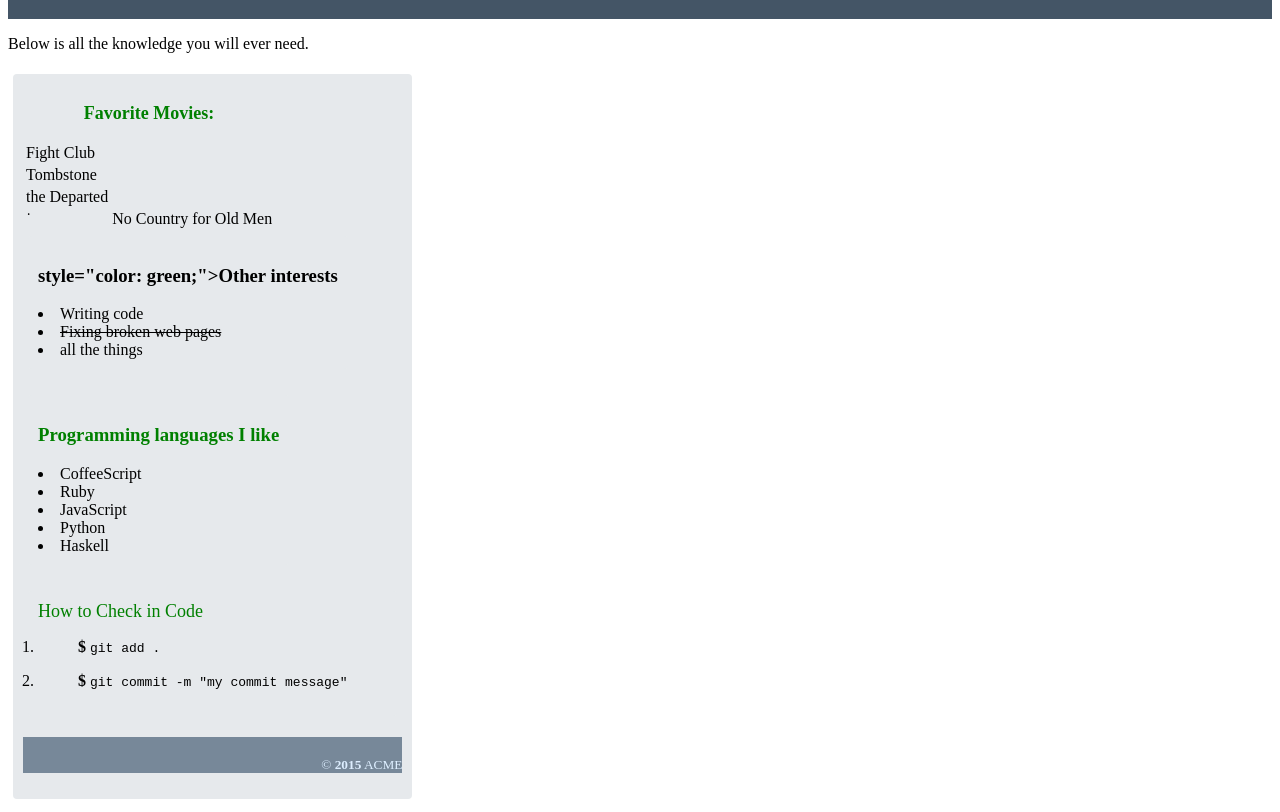
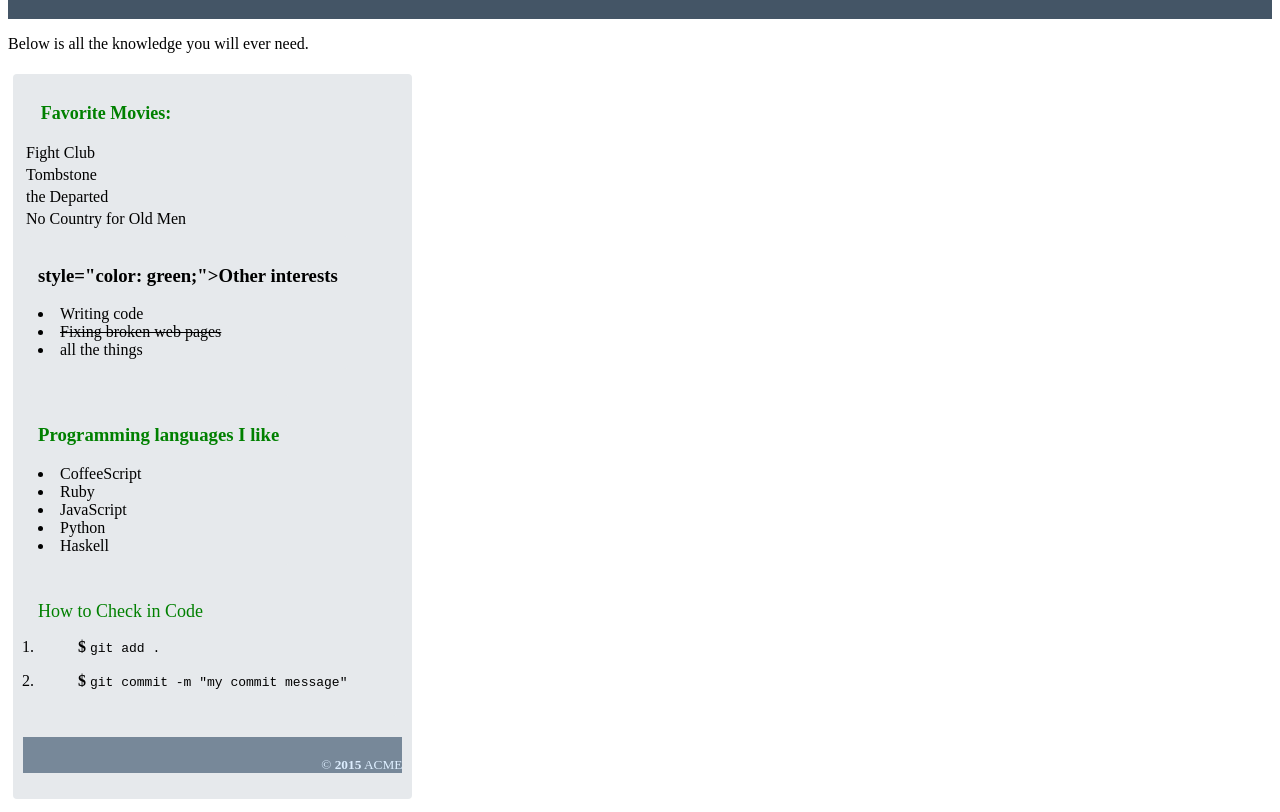
Before and after one commit to J5Beck/tiy-assignment-2, a plain HTML site: page index.html in a window 1280 px wide. Shown: the part 105-917 px from the top of the page. Drawn offline with Linux system fonts and the light colour scheme.

Commit message:
removed another line

```diff
--- a/index.html
+++ b/index.html
@@ -29,7 +29,6 @@
     <td>the Departed</td>
   </tr>
   <tr>
-    <td>&dot;</td>
     <td>No Country for Old Men</td>
   </tr>
 </table>
```
